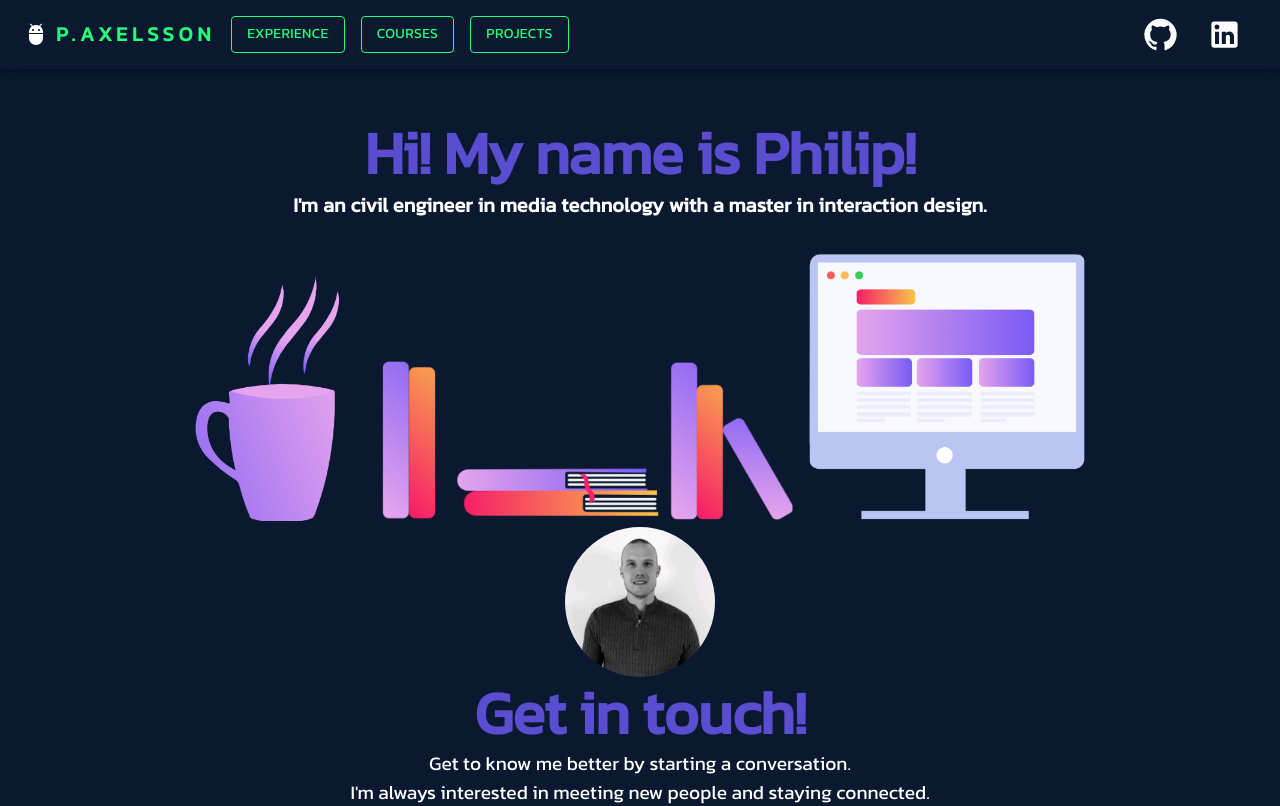
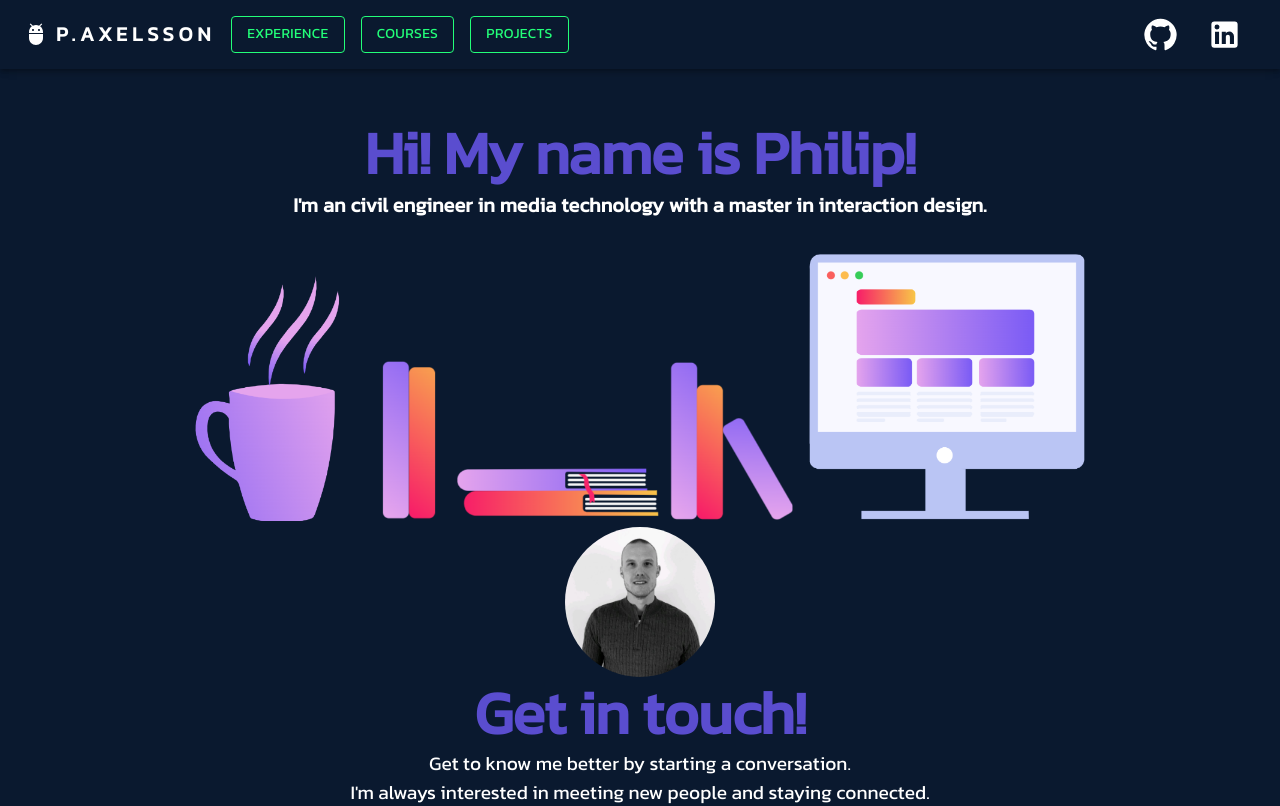
Before and after one commit to philipaxelsson94/my-portfolio, a React (Create React App) app: page / in a window 1280 px wide. Shown: the top 806 px of the page. Built offline with nearby package versions, Linux system fonts and the light colour scheme.

Commit message:
ändring av logga

```diff
--- a/src/components/NavBar.js
+++ b/src/components/NavBar.js
@@ -45,7 +45,7 @@ function ResponsiveAppBar() {
               fontFamily: 'monospace',
               fontWeight: 700,
               letterSpacing: '.3rem',
-              color: '#23ff79',
+              color: 'inherit',
               textDecoration: 'none',
             }}
           >
@@ -110,7 +110,7 @@ function ResponsiveAppBar() {
               textDecoration: 'none',
             }}
           >
-            LOGO
+            P.AXELSSON
           </Typography>
           <Box sx={{ flexGrow: 1, display: { xs: 'none', md: 'flex' } }}>
               <Button href="/experience" variant="outlined" sx={{ ":hover": {color: "white",borderColor: 'white'}, borderColor: '#23ff79', mr:"1rem",my: 2, color: '#23ff79', display: 'block' }}>
```
